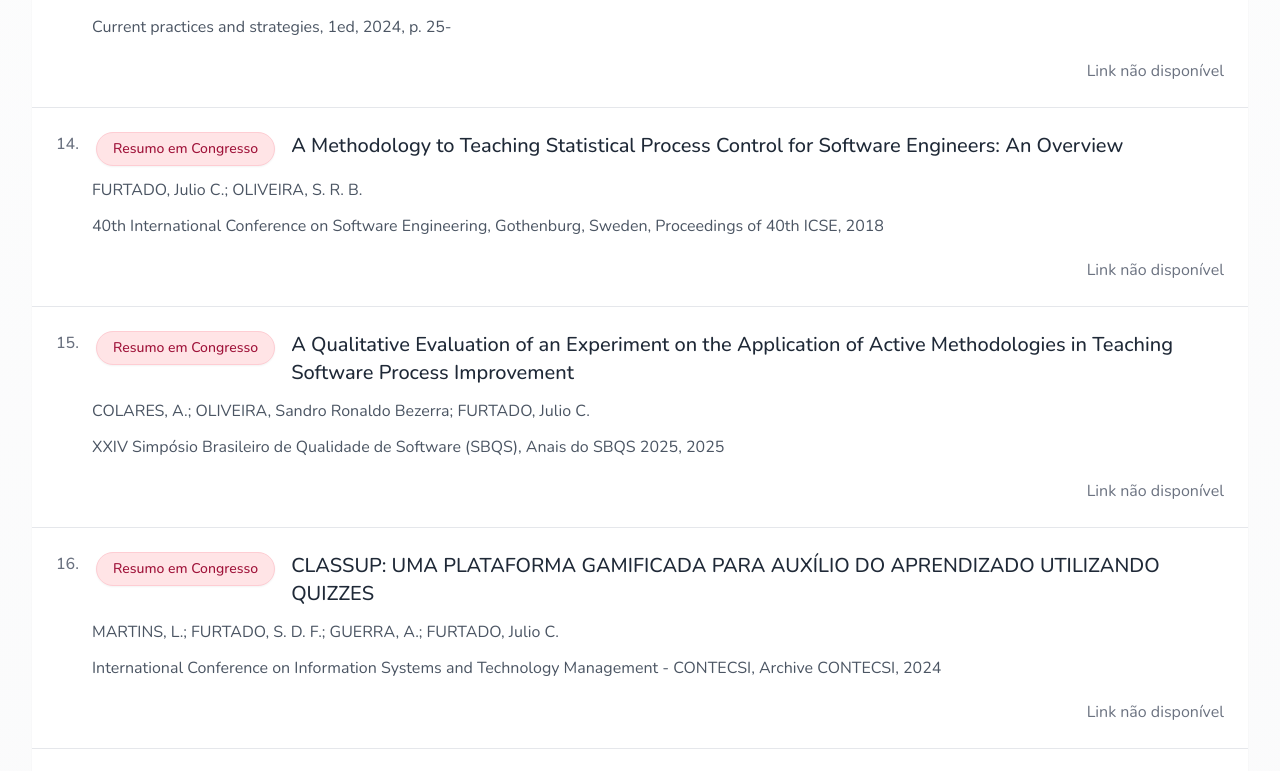
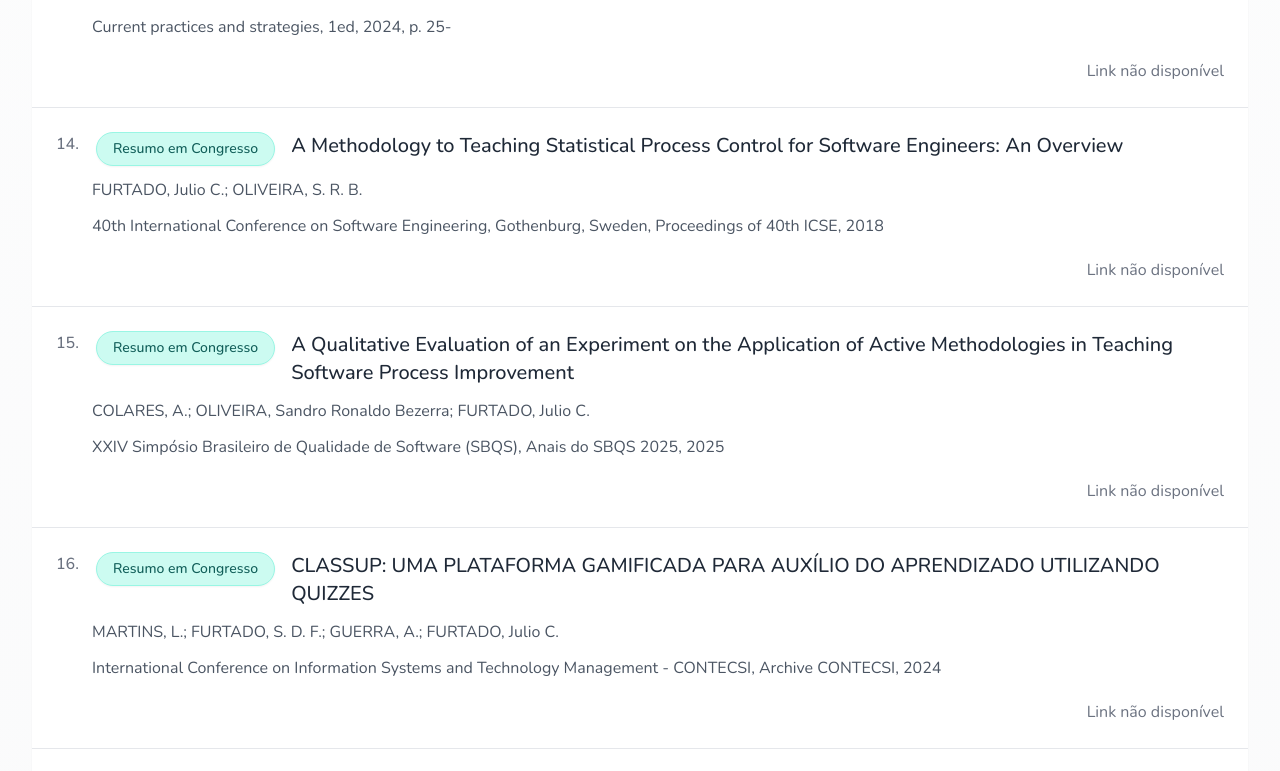
Before and after one commit to jcfurtado86/site-serde, a Next.js app: page /publicacoes in a window 1280 px wide. Shown: the part 3003-3774 px from the top of the page. Built offline with nearby package versions, Linux system fonts and the light colour scheme.

Commit message:
style: altera cor das categorias de publicacoes

```diff
--- a/src/app/(pages)/publicacoes/components/Publications/Publications.tsx
+++ b/src/app/(pages)/publicacoes/components/Publications/Publications.tsx
@@ -61,7 +61,7 @@ function Publication({
       case "chapter":
         return "bg-orange-100 text-orange-800 border border-orange-200"
       case "congress":
-        return "bg-rose-100 text-rose-800 border border-rose-200"
+        return "bg-teal-100 text-teal-800 border border-teal-200"
       default:
         return ""
     }
--- a/src/app/components/About/About.tsx
+++ b/src/app/components/About/About.tsx
@@ -2,7 +2,6 @@
 
 import Link from "next/link"
 import { ResearchLineList } from "@/app/(pages)/projetos/components/ResearchLine/ReaserchLine"
-import { AllProjectsList } from "@/app/(pages)/projetos/components/AllProjects/AllProjects"
 import { useProjects } from "@/app/context/ProjectsContext"
 interface ResultItemProps {
   href: string
```
